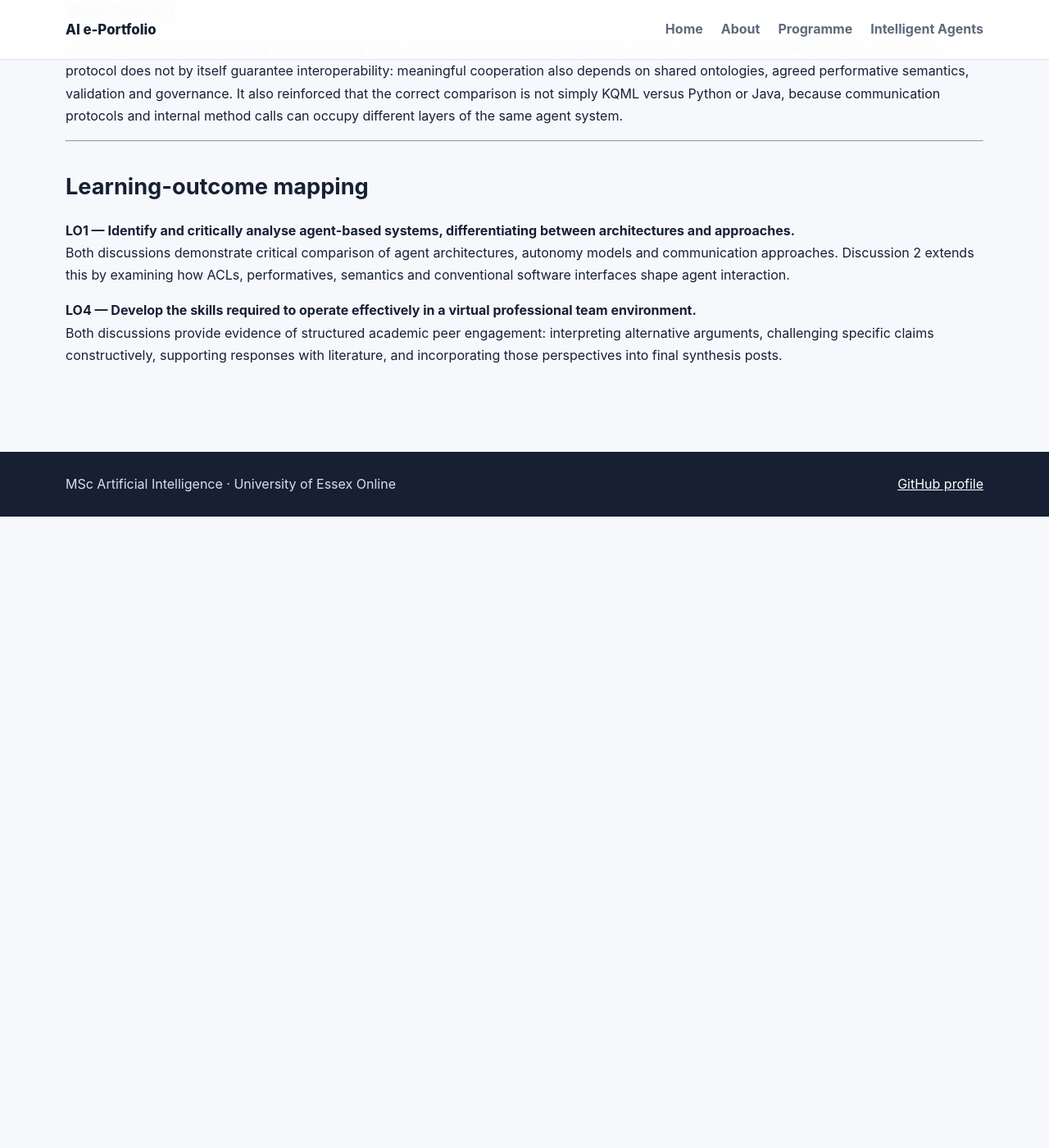
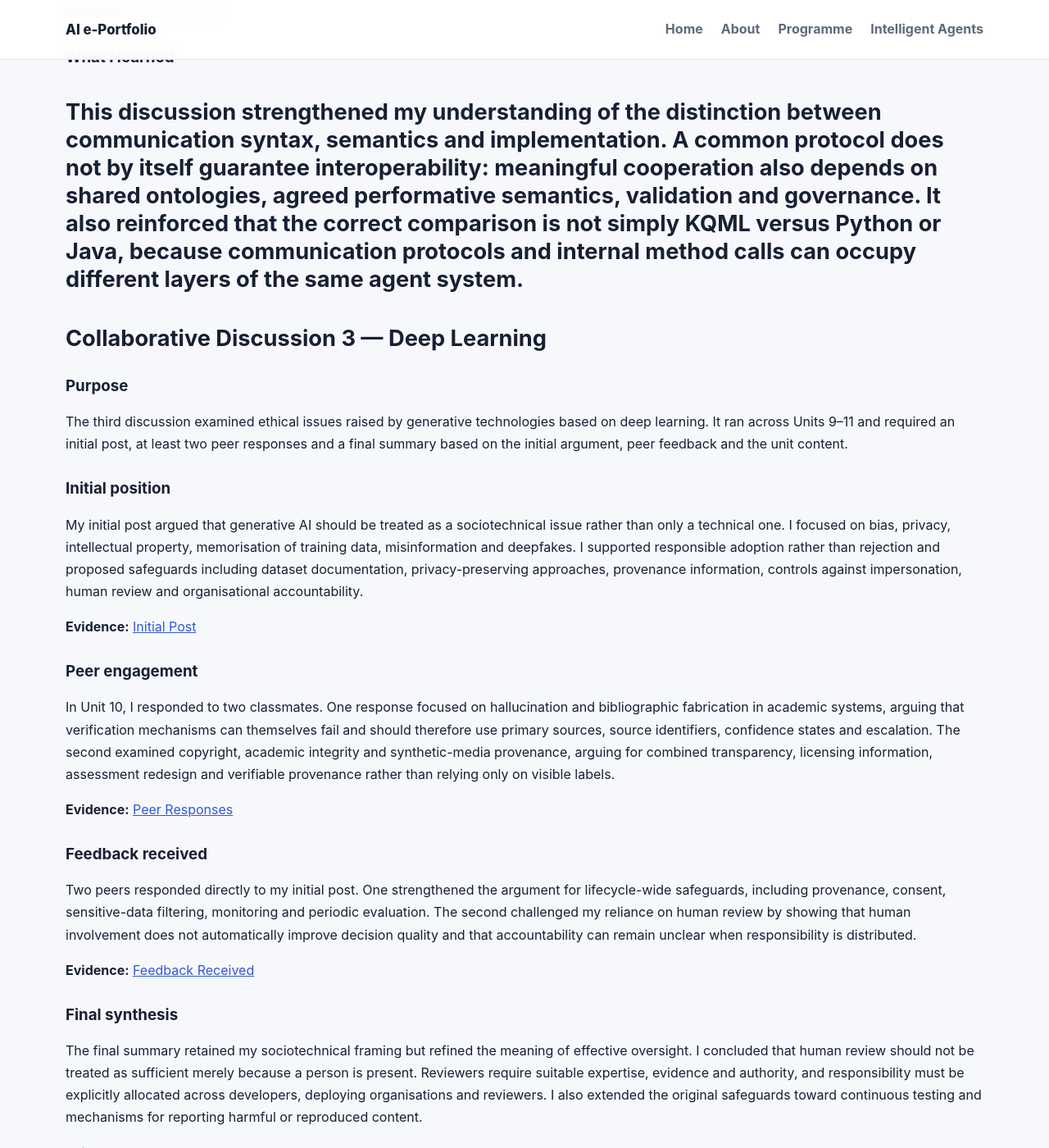
Before and after one commit to Monogios1996/Monogios1996.github.io, a Jekyll site: the page built from modules/intelligent-agents/collaborative-discussions.md, in a window 1280 px wide and 1400 px high, scrolled down 3131 px. Shown: the whole window at 82% size. Built offline with Jekyll 4.4.1, drawn with Linux system fonts in a browser that asks for light colours; before the commit the page ends 3761 px from its top, so only the background shows below that; some of the changed text lies outside the part shown.

Commit message:
Add Collaborative Discussion 3 summary

```diff
--- a/modules/intelligent-agents/collaborative-discussions.md
+++ b/modules/intelligent-agents/collaborative-discussions.md
@@ -13,6 +13,7 @@ This section records the three-week collaborative discussion activities complete
 |---|---|---|---|---|---|
 | Agent-Based Systems | [View]({{ '/modules/intelligent-agents/evidence/discussions/unit-01-agent-based-systems-initial-post/' | relative_url }}) | [View]({{ '/modules/intelligent-agents/evidence/discussions/unit-02-peer-responses/' | relative_url }}) | [View]({{ '/modules/intelligent-agents/evidence/discussions/unit-03-summary-post/' | relative_url }}) | LO1, LO4 | Completed |
 | Agent Communication Languages | [View]({{ '/modules/intelligent-agents/evidence/discussions/unit-05-agent-communication-languages-initial-post/' | relative_url }}) | [View]({{ '/modules/intelligent-agents/evidence/discussions/unit-06-agent-communication-languages-peer-responses/' | relative_url }}) | [View]({{ '/modules/intelligent-agents/evidence/discussions/unit-07-agent-communication-languages-summary-post/' | relative_url }}) | LO1, LO4 | Completed |
+| Deep Learning | [View]({{ '/modules/intelligent-agents/evidence/discussions/unit-09-deep-learning-initial-post/' | relative_url }}) | [View]({{ '/modules/intelligent-agents/evidence/discussions/unit-10-deep-learning-peer-responses/' | relative_url }}) | [View]({{ '/modules/intelligent-agents/evidence/discussions/unit-11-deep-learning-summary-post/' | relative_url }}) | LO3, LO4 (supporting) | Completed |
 
 ---
 
@@ -91,13 +92,48 @@ I therefore concluded that ACLs and method invocation are **complementary rather
 ### What I learned
 
 This discussion strengthened my understanding of the distinction between communication syntax, semantics and implementation. A common protocol does not by itself guarantee interoperability: meaningful cooperation also depends on shared ontologies, agreed performative semantics, validation and governance. It also reinforced that the correct comparison is not simply KQML versus Python or Java, because communication protocols and internal method calls can occupy different layers of the same agent system.
+---
+
+## Collaborative Discussion 3 — Deep Learning
+
+### Purpose
+
+The third discussion examined ethical issues raised by generative technologies based on deep learning. It ran across Units 9–11 and required an initial post, at least two peer responses and a final summary based on the initial argument, peer feedback and the unit content.
+
+### Initial position
+
+My initial post argued that generative AI should be treated as a sociotechnical issue rather than only a technical one. I focused on bias, privacy, intellectual property, memorisation of training data, misinformation and deepfakes. I supported responsible adoption rather than rejection and proposed safeguards including dataset documentation, privacy-preserving approaches, provenance information, controls against impersonation, human review and organisational accountability.
+
+**Evidence:** [Initial Post]({{ '/modules/intelligent-agents/evidence/discussions/unit-09-deep-learning-initial-post/' | relative_url }})
+
+### Peer engagement
+
+In Unit 10, I responded to two classmates. One response focused on hallucination and bibliographic fabrication in academic systems, arguing that verification mechanisms can themselves fail and should therefore use primary sources, source identifiers, confidence states and escalation. The second examined copyright, academic integrity and synthetic-media provenance, arguing for combined transparency, licensing information, assessment redesign and verifiable provenance rather than relying only on visible labels.
+
+**Evidence:** [Peer Responses]({{ '/modules/intelligent-agents/evidence/discussions/unit-10-deep-learning-peer-responses/' | relative_url }})
+
+### Feedback received
+
+Two peers responded directly to my initial post. One strengthened the argument for lifecycle-wide safeguards, including provenance, consent, sensitive-data filtering, monitoring and periodic evaluation. The second challenged my reliance on human review by showing that human involvement does not automatically improve decision quality and that accountability can remain unclear when responsibility is distributed.
+
+**Evidence:** [Feedback Received]({{ '/modules/intelligent-agents/evidence/discussions/unit-10-deep-learning-feedback-received/' | relative_url }})
+
+### Final synthesis
+
+The final summary retained my sociotechnical framing but refined the meaning of effective oversight. I concluded that human review should not be treated as sufficient merely because a person is present. Reviewers require suitable expertise, evidence and authority, and responsibility must be explicitly allocated across developers, deploying organisations and reviewers. I also extended the original safeguards toward continuous testing and mechanisms for reporting harmful or reproduced content.
+
+**Evidence:** [Summary Post]({{ '/modules/intelligent-agents/evidence/discussions/unit-11-deep-learning-summary-post/' | relative_url }})
+
+### What I learned
+
+The most important development was moving from a checklist view of safeguards to an effectiveness-based view. A control such as human review, provenance or monitoring only has value if it can actually identify, challenge and correct harmful outcomes. This discussion therefore strengthened my understanding of ethical evaluation as part of system design, deployment and governance rather than a separate compliance exercise.
 
 ---
 
 ## Learning-outcome mapping
 
 **LO1 — Identify and critically analyse agent-based systems, differentiating between architectures and approaches.**
-Both discussions demonstrate critical comparison of agent architectures, autonomy models and communication approaches. Discussion 2 extends this by examining how ACLs, performatives, semantics and conventional software interfaces shape agent interaction.
+Discussions 1 and 2 demonstrate critical comparison of agent architectures, autonomy models and communication approaches. Discussion 2 extends this by examining how ACLs, performatives, semantics and conventional software interfaces shape agent interaction.
 
 **LO4 — Develop the skills required to operate effectively in a virtual professional team environment.**
-Both discussions provide evidence of structured academic peer engagement: interpreting alternative arguments, challenging specific claims constructively, supporting responses with literature, and incorporating those perspectives into final synthesis posts.
+All three discussions provide evidence of structured academic peer engagement: interpreting alternative arguments, challenging specific claims constructively, supporting responses with literature, receiving feedback, and incorporating those perspectives into final synthesis posts. Discussion 3 also provides supporting evidence for LO3 through its analysis of ethical and professional issues in generative AI.
```
